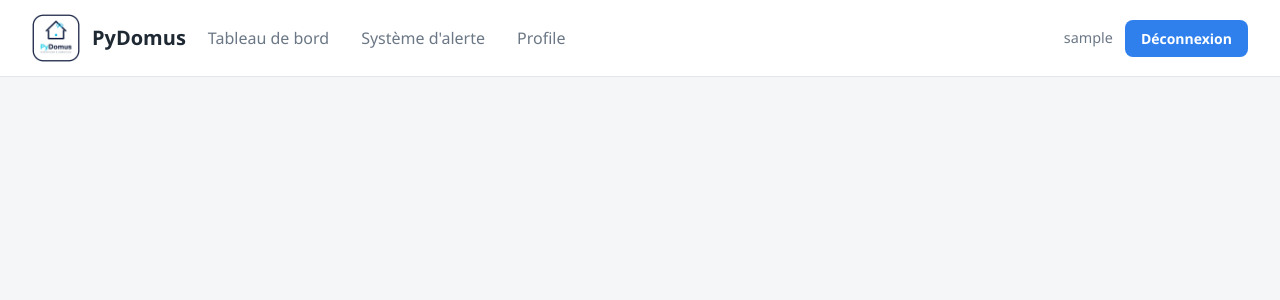
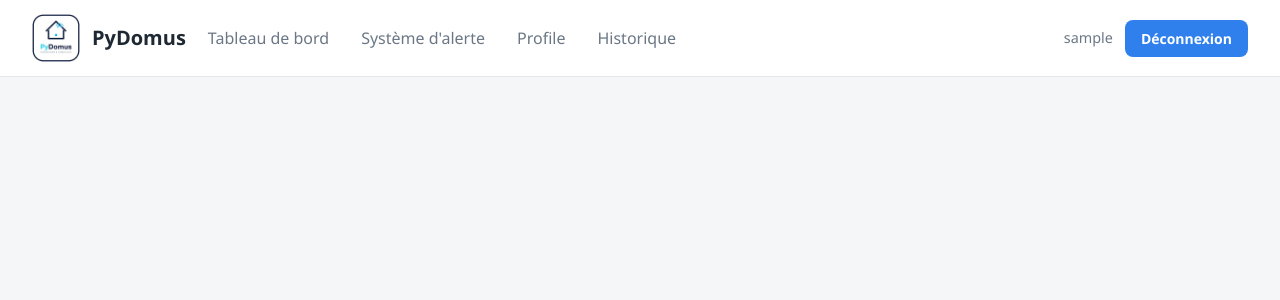
Before and after one commit to nzziw/PyDomus, a Django app: page / in a window 1280 px wide. Shown: the top 300 px of the page. Run offline with Django 5.2, Linux system fonts and the light colour scheme; the visitor is signed in with stand-in values (Sample User, id 1); data that the repository does not hold is empty.

Commit message:
add: include extra js block in base template and add chart link in app layout

```diff
--- a/pydomus/templates/base.html
+++ b/pydomus/templates/base.html
@@ -6,6 +6,7 @@
     <meta name="viewport" content="width=device-width, initial-scale=1.0">
     <title>{% block title %}PyDomus{% endblock %}</title>
     <link rel="stylesheet" href="{% static 'style.css' %}">
+    {% block extra_js %}{% endblock %}
 </head>
 <body>
     {% block navbar %}
--- a/pydomus/templates/layouts/app.html
+++ b/pydomus/templates/layouts/app.html
@@ -7,6 +7,7 @@
     <a href="{% url 'dashboard:home' %}">Tableau de bord</a>
     <a href="{% url 'dashboard:alert' %}">Système d'alerte</a>
     <a href="{% url 'dashboard:profil' %}">Profile</a>
+    <a href="{% url 'dashboard:chart' %}">Historique</a>
     {% block navbar_links %}{% endblock %}
     <form method="post" action="{% url 'account:logout' %}" class="navbar-user">
         {% csrf_token %}
```
